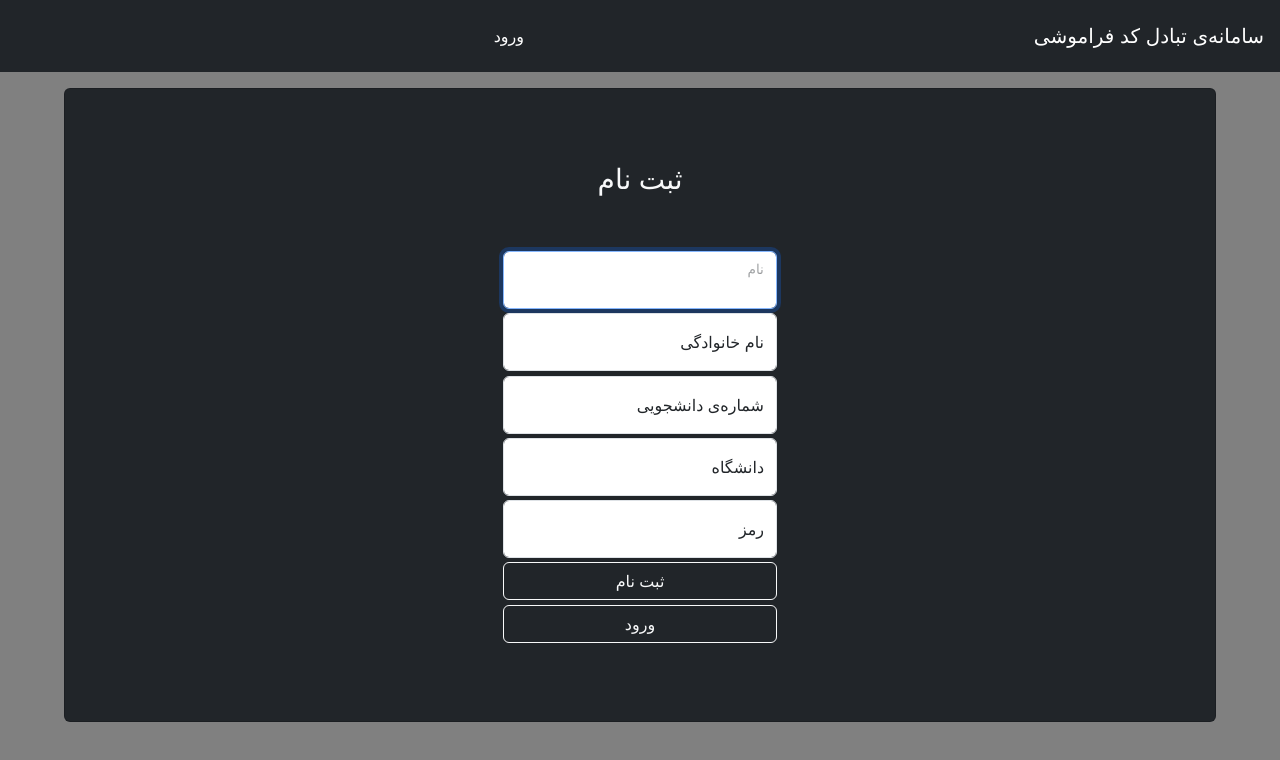
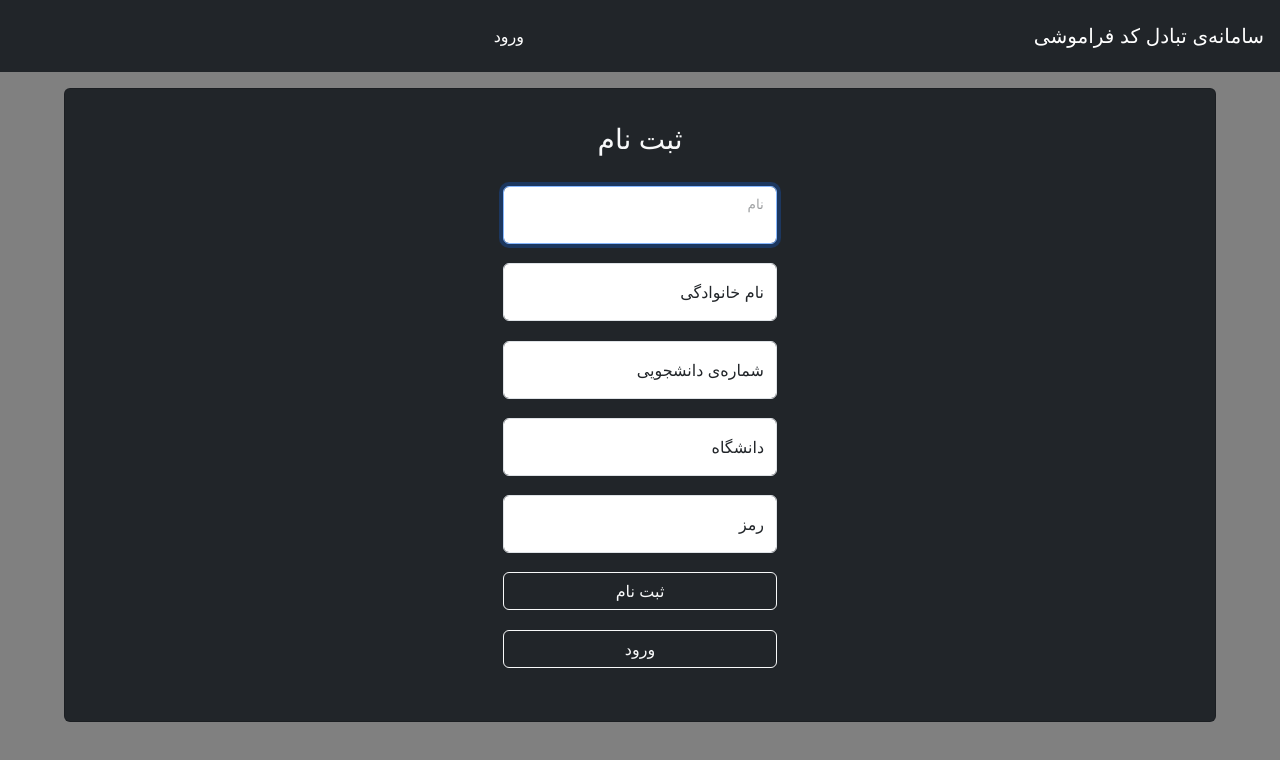
Before and after one commit to IIIphr/se_front_prj, a React (Create React App) app: page /signup in a window 1280 px wide. Shown: the top 760 px of the page. Built offline with nearby package versions, Linux system fonts and the light colour scheme.

Commit message:
Fixed a minor style problem in signup

```diff
--- a/src/Signup.js
+++ b/src/Signup.js
@@ -58,7 +58,7 @@ function Signup() {
         <Card bg='dark' text='light' className='min-vw-90 d-flex flex-column text-center p-3 m-3'>
           <Card.Body className='d-flex flex-column justify-content-evenly align-items-center min-vh-75 min-vw-75'>
             <h3>ثبت نام</h3>
-            <Form noValidate validated={validated} className='d-flex flex-column justify-content-evenly align-items-center min-vh-50 text-dark'>
+            <Form noValidate validated={validated} className='d-flex flex-column justify-content-evenly align-items-center min-vh-65 text-dark'>
               <Form.Group>
                 <FloatingLabel dir='rtl' className='custom-class' label="نام">
                   <Form.Control
--- a/src/index.css
+++ b/src/index.css
@@ -38,6 +38,9 @@ p{
 .min-vh-50{
   min-height: 50vh;
 }
+.min-vh-65{
+  min-height: 65vh;
+}
 .min-vh-75{
   min-height: 75vh;
 }
```
